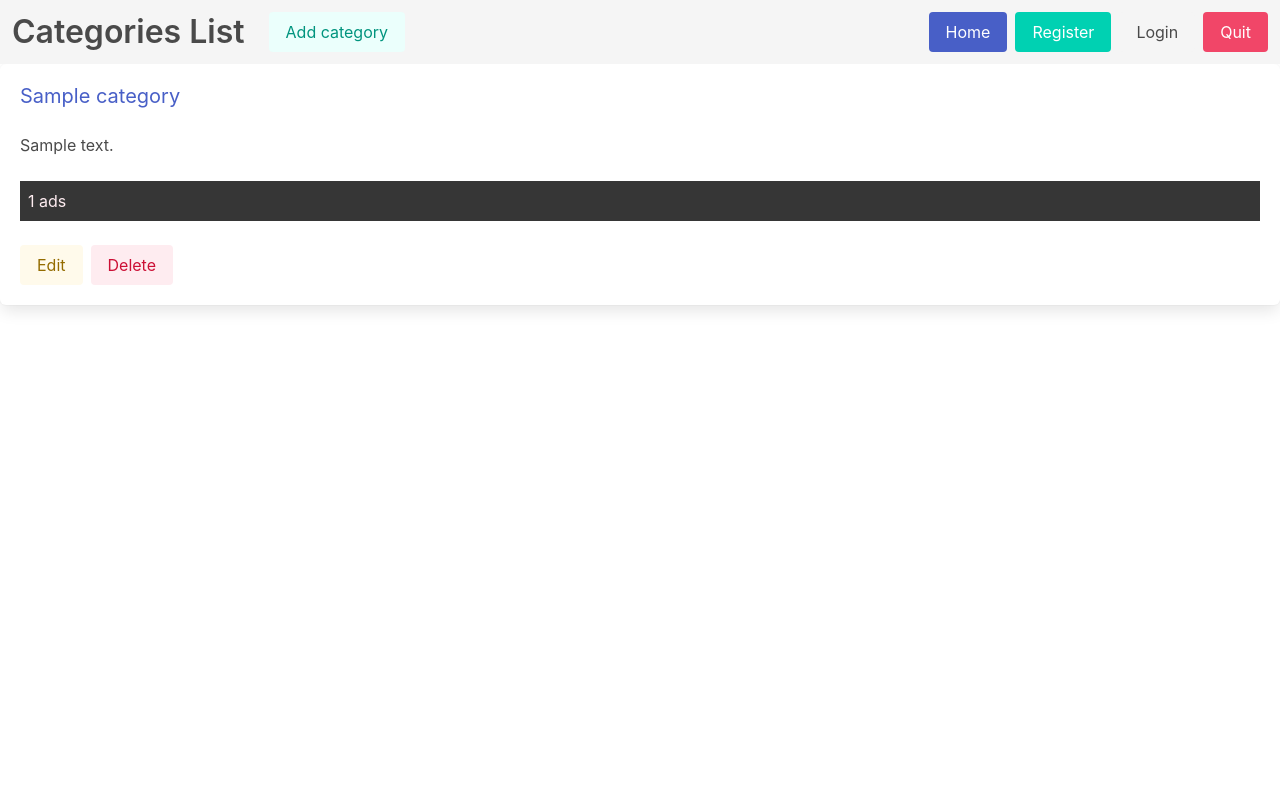
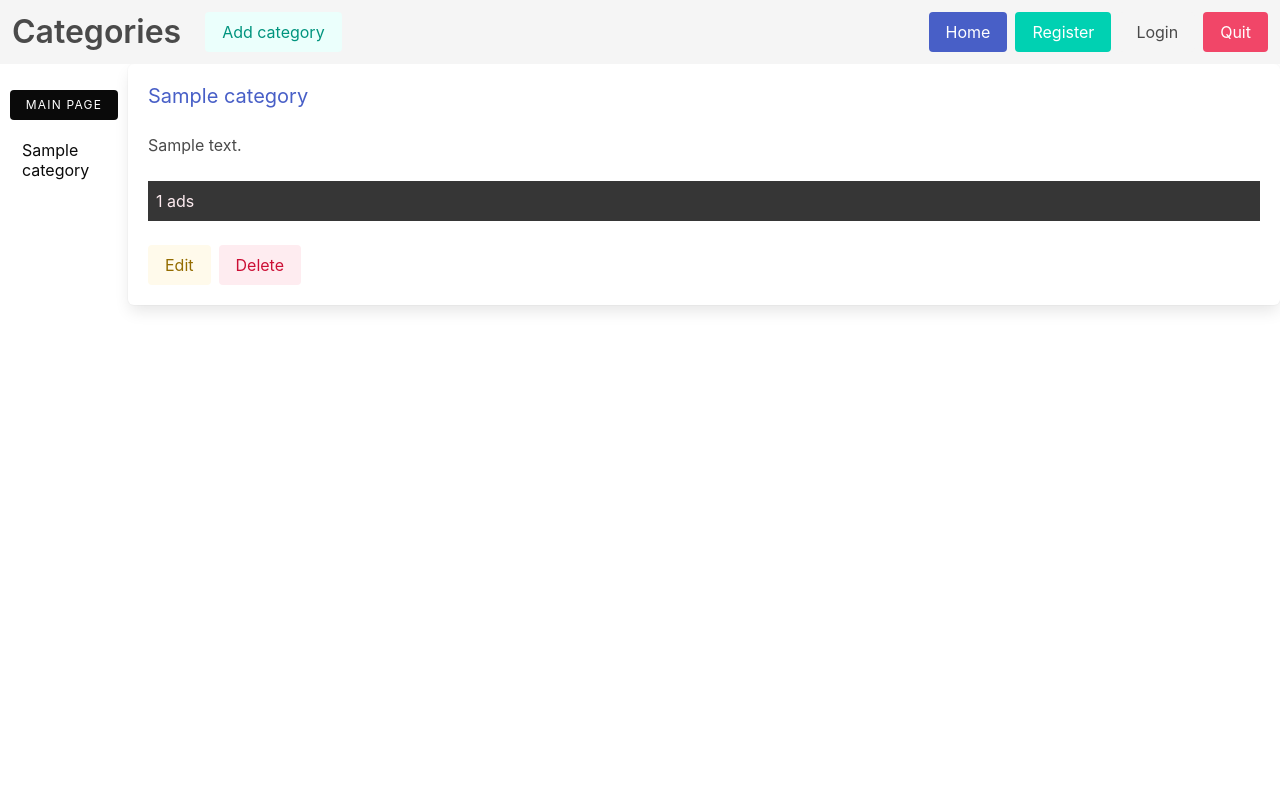
Before and after one commit to nik19gale/django-bboard, a Django app: page / in a window 1280 px wide. Run offline with Django 4.2, Linux system fonts and the light colour scheme; tables that the repository leaves empty hold one stand-in row (values such as "Sample post").

Commit message:
Navigation menu

```diff
--- /dev/null
+++ b/ads/middleware.py
@@ -0,0 +1,8 @@
+from .models import Category, Advertisement
+
+def navigator(request):
+    return {
+        'navigator': {
+            'categories': Category.objects.all()
+        }
+    }
--- a/ads/models.py
+++ b/ads/models.py
@@ -4,7 +4,7 @@ from decimal import Decimal
 
 class Category(models.Model):
 
-    name = models.CharField(max_length=50, unique=True)
+    name = models.CharField(max_length=100, unique=True)
     desc = models.TextField()
     created = models.DateTimeField(auto_now_add=True)
     updated = models.DateTimeField(auto_now=True)
--- a/ads/static/ads/css/styles.css
+++ b/ads/static/ads/css/styles.css
@@ -25,6 +25,26 @@ footer nav .next-buttons {
 }
 main {
     flex: 1;
+    display: grid;
+    grid-template-columns: min-content auto;
+}
+main aside {
+    grid-column: 1;
+    min-width: 10vw;
+    padding: 10px;
+    max-width: 15vw;
+}
+main aside nav {
+    width: 100%;
+}
+main aside nav .menu-label {
+    width: 100%;
+}
+.navigator-link {
+    word-wrap: break-word;
+}
+main article {
+    grid-column: 2;
 }
 /* .ads-list {
     display: grid;
--- a/ads/templates/ads/advertisement_detail.html
+++ b/ads/templates/ads/advertisement_detail.html
@@ -1,13 +1,13 @@
 {% extends 'ads/layout/base.html' %}
 
-{% block title %}Advertisement{% endblock title %}
+{% block title %}{{ advertisement.subject }}{% endblock title %}
 
 {% block header %}{{ advertisement.subject|capfirst }}{% endblock header %}
 
 {% block top-menu-left %}
 <div class="navbar-item">
     <div class="buttons">
-        <a class="button is-warning is-light" href="{% url 'ads:advertisement_edit' ad_id=advertisement.id cat_name=advertisement.category.name %}">Edit</a>
+        <a class="button is-warning is-light" href="{% url 'ads:advertisement_edit' ad_id=advertisement.id category=advertisement.category.name %}">Edit</a>
         <form method="post">
             {% csrf_token %}
             <input type="hidden" name="ad_id" value="{{ advertisement.id }}">
--- a/ads/templates/ads/categories_list.html
+++ b/ads/templates/ads/categories_list.html
@@ -1,8 +1,8 @@
 {% extends 'ads/layout/base.html' %}
 
-{% block title %}Categories List{% endblock title %}
+{% block title %}Categories{% endblock title %}
 
-{% block header %}Categories List{% endblock header %}
+{% block header %}Categories{% endblock header %}
 
 {% block top-menu-left %}
 <div class="navbar-item">
@@ -15,7 +15,7 @@
 {% block main %}
 {% for cat in cats %}
 <div class="cat-block box">
-    <div class="cat-title subtitle"><a href="{% url 'ads:advertisements_list' cat_name=cat.name %}?page=1"><h2>{{ cat.name }}</h2></a></div>
+    <div class="cat-title subtitle"><a href="{% url 'ads:advertisements_list' category=cat.name %}?page=1"><h2>{{ cat.name }}</h2></a></div>
     <div class="cat-desc content">{{ cat.desc }}</div>
     <div class="cat-count content has-text-danger-light has-background-dark p-2">{{ cat.advertisement_set.count }} ads</div>
     <div class="buttons">
--- a/ads/templates/ads/layout/base.html
+++ b/ads/templates/ads/layout/base.html
@@ -35,30 +35,26 @@
         </nav>
     </header>
     <main>
-        {% block main %}{% endblock main %}
+        <aside class="menu">
+        {% block navigator %}
+        <nav>
+            <a class="menu-label button is-black has-text-white mt-4" href="{% url 'ads:categories_list' %}"><h2>Main&nbsp;Page</h2></a>
+            <ul class="menu-list">
+                {% for cat in navigator.categories %}
+                {% if current_category == cat.name %}
+                <a class="navigator-link has-text-light has-background-grey" href="{% url 'ads:advertisements_list' cat.name %}"><li>{{ cat.name|capfirst }}</li></a>
+                {% else %}
+                <a class="navigator-link has-text-black" href="{% url 'ads:advertisements_list' cat.name %}"><li>{{ cat.name|capfirst }}</li></a>
+                {% endif %}
+                {% endfor %}
+            </ul>
+        </nav>
+        {% endblock navigator %}
+        </aside>
+        <article>
+            {% block main %}{% endblock main %}
+        </article>
     </main>
-    <footer>
-        {% if page_obj %}
-        <nav class="bottom-menu">
-            <div class="prev-buttons">
-                {% if page_obj.has_previous %}
-                <a href="{% url 'ads:advertisements_list' cat_name=cat_name %}?page=1"><button class="button is-black">To the begining</button></a>
-                <a href="{% url 'ads:advertisements_list' cat_name=cat_name %}?page={{ page_obj.previous_page_number }}"><button class="button is-dark">Back</button></a>
-                {% endif %}
-            </div>
-            <div class="pages">
-                {% if page_obj.paginator.num_pages > 1 %}
-                {{ page_obj.number }} out of {{ page_obj.paginator.num_pages }}
-                {% endif %}
-            </div>
-            <div class="next-buttons">
-                {% if page_obj.has_next %}
-                <a href="{% url 'ads:advertisements_list' cat_name=cat_name %}?page={{ page_obj.next_page_number }}"><button class="button is-dark">Forward</button></a>
-                <a href="{% url 'ads:advertisements_list' cat_name=cat_name %}?page={{ page_obj.paginator.num_pages }}"><button class="button is-black">To the end</button></a>
-                {% endif %}
-            </div>
-        </nav>
-        {% endif %}
-    </footer>
+    {% block footer %}{% endblock footer %}
 </body>
 </html>
--- a/ads/urls.py
+++ b/ads/urls.py
@@ -6,10 +6,10 @@ app_name = 'ads'
 urlpatterns = [
     path('', CategoriesList.as_view(), name='categories_list'),
     path('add/', AddCategoryForm.as_view(), name='category_add'),
-    path('<str:cat_name>/edit/', EditCategoryForm.as_view(), name='category_edit'),
-    path('<str:cat_name>/add/', AddAdvertisementForm.as_view(), name='advertisement_add'),
-    path('<str:cat_name>/', AdvertisementsList.as_view(), name='advertisements_list'),
-    path('<str:cat_name>/<int:ad_id>/', AdvertisementDetail.as_view(), name='advertisement_detail'),
-    path('<str:cat_name>/<int:ad_id>/edit/', EditAdvertisementForm.as_view(), name='advertisement_edit'),
+    path('<str:category>/edit/', EditCategoryForm.as_view(), name='category_edit'),
+    path('<str:category>/add/', AddAdvertisementForm.as_view(), name='advertisement_add'),
+    path('<str:category>/', AdvertisementsList.as_view(), name='advertisements_list'),
+    path('<str:category>/<int:ad_id>/', AdvertisementDetail.as_view(), name='advertisement_detail'),
+    path('<str:category>/<int:ad_id>/edit/', EditAdvertisementForm.as_view(), name='advertisement_edit'),
     # path('home/', HomePage.as_view(), name='home_page'),
 ]
--- a/ads/views.py
+++ b/ads/views.py
@@ -29,13 +29,13 @@ class AdvertisementsList(ListView):
     page_kwarg = 'page'
 
     def get_queryset(self):
-        cat_name = Category.objects.get(name=self.kwargs['cat_name'])
+        cat_name = Category.objects.get(name=self.kwargs['category'])
         return Advertisement.objects.filter(category=cat_name).order_by('-updated')
 
     def get_context_data(self, **kwargs):
         context = super().get_context_data(**kwargs)
         context['ads'] = self.get_queryset()
-        context['cat_name'] = self.kwargs['cat_name']
+        context['current_category'] = self.kwargs['category']
         return context
 
     def post(self, request, *args, **kwargs):
@@ -51,11 +51,18 @@ class AdvertisementDetail(DetailView):
     query_pk_and_slug = True
     template_name = 'ads/advertisement_detail.html'
 
+    def get_context_data(self, **kwargs):
+        context = super().get_context_data(**kwargs)
+        ad = Advertisement.objects.get(id=self.kwargs['ad_id'])
+        cat = Category.objects.get(name=ad.category)
+        context['current_category'] = cat.name
+        return context
+
     def post(self, request, *args, **kwargs):
         ad = Advertisement.objects.get(id=request.POST['ad_id'])
         cat = ad.category.name
         ad.delete()
-        return redirect(reverse_lazy('ads:advertisements_list', kwargs={'cat_name': cat}))
+        return redirect(reverse_lazy('ads:advertisements_list', kwargs={'category': cat}))
 
 
 class HomePage(TemplateView):
@@ -80,9 +87,14 @@ class EditCategoryForm(UpdateView):
         'name',
         'desc',
     ]
-    slug_url_kwarg = 'cat_name'
+    slug_url_kwarg = 'category'
     slug_field = 'name'
     query_pk_and_slug = True
+
+    def get_context_data(self, **kwargs):
+        context = super().get_context_data(**kwargs)
+        context['current_category'] = self.kwargs['category']
+        return context
 
 
 class AddAdvertisementForm(CreateView):
@@ -97,13 +109,14 @@ class AddAdvertisementForm(CreateView):
 
     def get_context_data(self, **kwargs):
         context = super().get_context_data(**kwargs)
-        cat = Category.objects.get(name=self.kwargs['cat_name'])
+        cat = Category.objects.get(name=self.kwargs['category'])
         context['cat'] = cat
+        context['current_category'] = cat.name
         return context
 
     def get_success_url(self):
-        cat_name = self.kwargs['cat_name']
-        return reverse_lazy('ads:advertisements_list', kwargs={'cat_name': cat_name})
+        cat_name = self.kwargs['category']
+        return reverse_lazy('ads:advertisements_list', kwargs={'category': cat_name})
 
 
 class EditAdvertisementForm(UpdateView):
@@ -123,4 +136,11 @@ class EditAdvertisementForm(UpdateView):
         ad_id = self.kwargs['ad_id']
         ad = Advertisement.objects.get(id=self.kwargs['ad_id'])
         cat_name = ad.category
-        return reverse_lazy('ads:advertisement_detail', kwargs={'ad_id': ad_id, 'cat_name':cat_name})
+        return reverse_lazy('ads:advertisement_detail', kwargs={'ad_id': ad_id, 'category':cat_name})
+
+    def get_context_data(self, **kwargs):
+        context = super().get_context_data(**kwargs)
+        ad = Advertisement.objects.get(id=self.kwargs['ad_id'])
+        cat = Category.objects.get(name=ad.category)
+        context['current_category'] = cat.name
+        return context
--- a/bboard/settings.py
+++ b/bboard/settings.py
@@ -64,6 +64,7 @@ TEMPLATES = [
                 'django.template.context_processors.request',
                 'django.contrib.auth.context_processors.auth',
                 'django.contrib.messages.context_processors.messages',
+                'ads.middleware.navigator',
             ],
         },
     },
```
Also changed, not shown: ads/templates/ads/advertisements_list.html (+30 -5 lines), ads/migrations/0001_initial.py.
